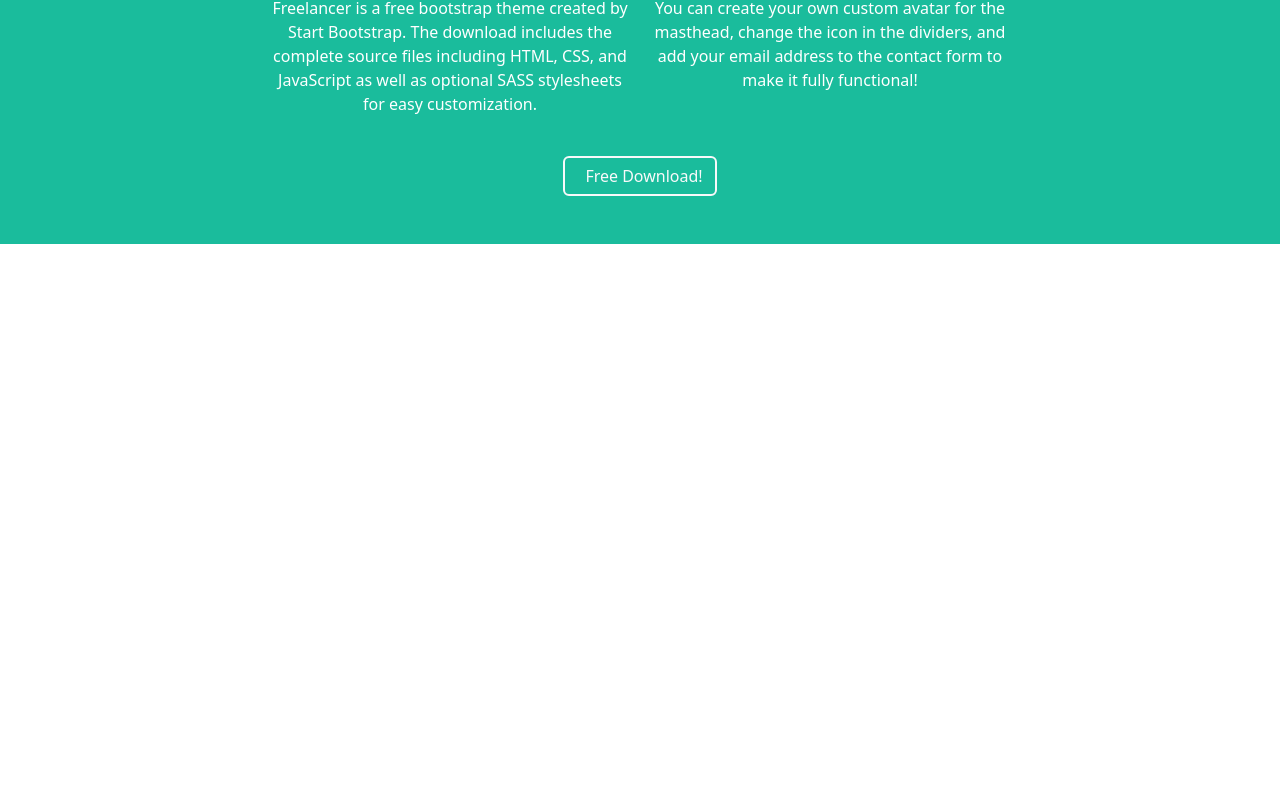
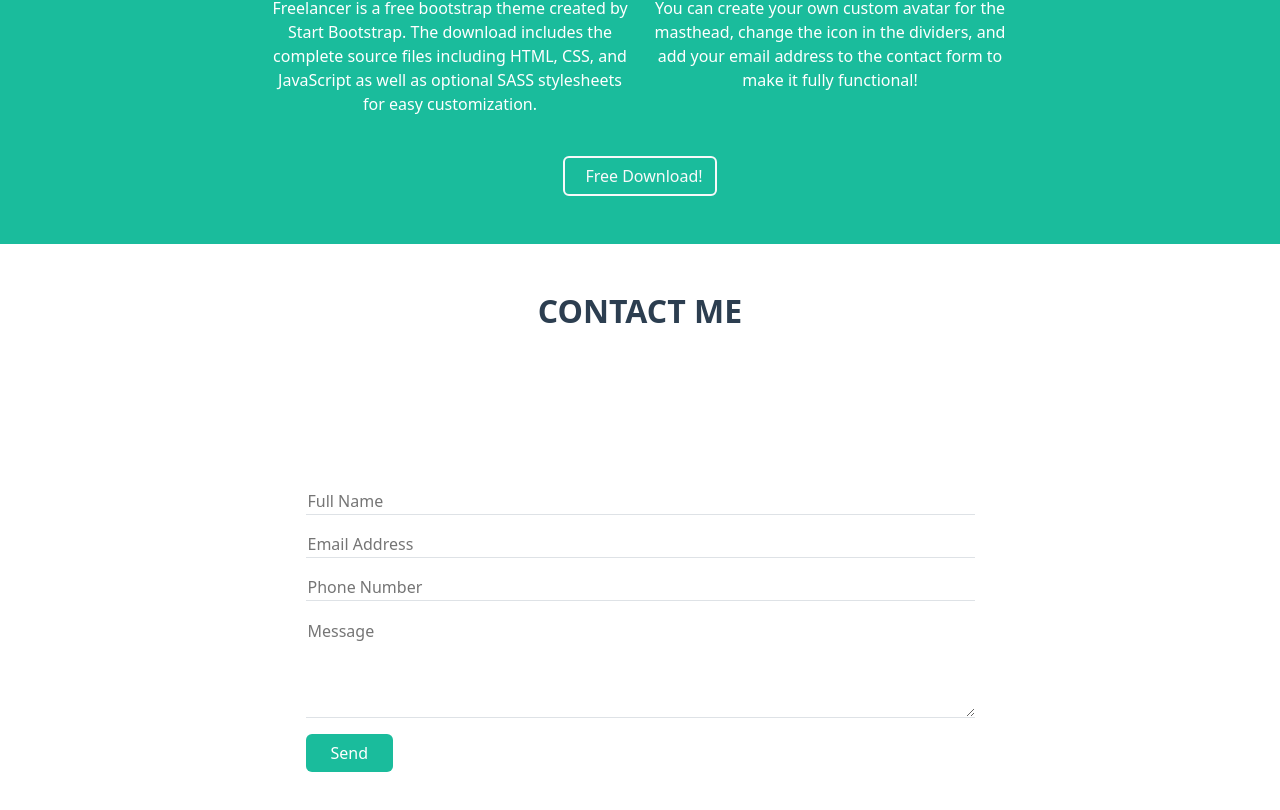
Before and after one commit to fatma20047/react_task, a React (Vite) app: page / in a window 1280 px wide. Shown: the part 1519-2329 px from the top of the page. Before the commit the page ends 1763 px from the top, so only its background shows below. Built offline with nearby package versions, Linux system fonts and the light colour scheme.

Commit message:
create Contact  component

```diff
--- a/src/App.jsx
+++ b/src/App.jsx
@@ -1,4 +1,4 @@
-
+import Contact from "./components/ContactMe/Contact"
 import Navbar from "./components/Navbar/Navbar";
 import About from"./components/About/About";
 import Portfolio from "./components/Portfolio/Portfolio";
@@ -9,6 +9,7 @@ function App(){
     <Navbar/>
     <Portfolio/>
     <About/>
+    <Contact/>
   </div>
 }
 
--- /dev/null
+++ b/src/components/ContactMe/Contact.jsx
@@ -0,0 +1,25 @@
+import style from './Contact.module.css'
+
+function Contact() {
+  return <>
+      <section className={`py-5`}>
+        <div className={`container text-center`}>
+          <h2 className={`text-uppercase mb-4`}>Contact Me</h2>
+
+          <form className={`${style.contact} d-flex flex-column justify-content-center align-items-center mx-auto`}>
+            <input type="text" className={`border-0 border-bottom w-100 mb-3`} placeholder="Full Name" />
+            <input type="email" className={`border-0 border-bottom w-100 mb-3`} placeholder="Email Address" />
+            <input type="number" className={`border-0 border-bottom w-100 mb-3`} placeholder="Phone Number" />
+            <textarea rows="4" className={`border-0 border-bottom w-100 mb-3`} placeholder="Message"></textarea>
+
+            <div className={`w-100 text-start`}>
+              <button className={` ${style.btnTurquoise} btn px-4`}>Send</button>
+            </div>
+          </form>
+        </div>
+      </section>
+    </>
+
+}
+
+export default Contact;
--- /dev/null
+++ b/src/components/ContactMe/Contact.module.css
@@ -0,0 +1,19 @@
+:root {
+  --main-color: #2c3e50;
+    --Turquoise:#1abc9c;
+}
+
+h2 {
+  color: var(--main-color);
+  font-weight: bold;
+}
+
+.contact {
+  width: 669px;
+  height: 550px;
+}
+
+.btnTurquoise {
+  background-color: #1abc9c;
+  color: #fff;
+}
```
